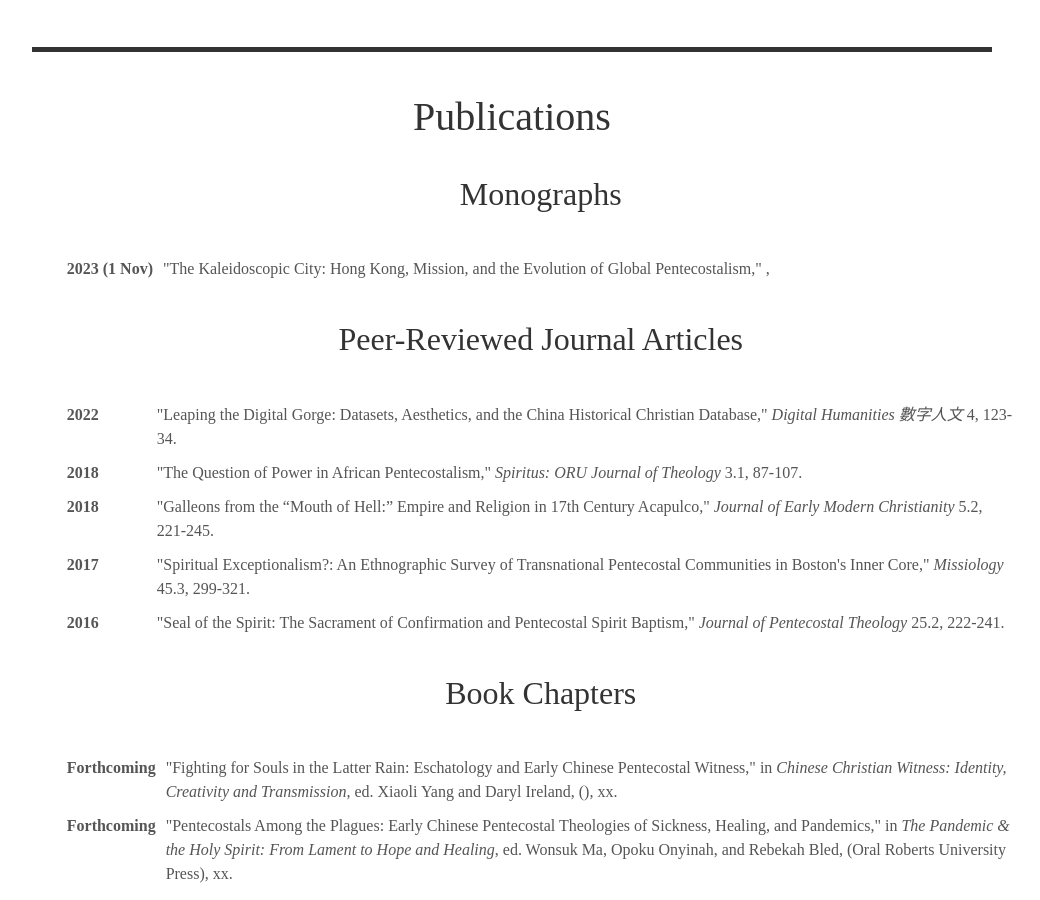
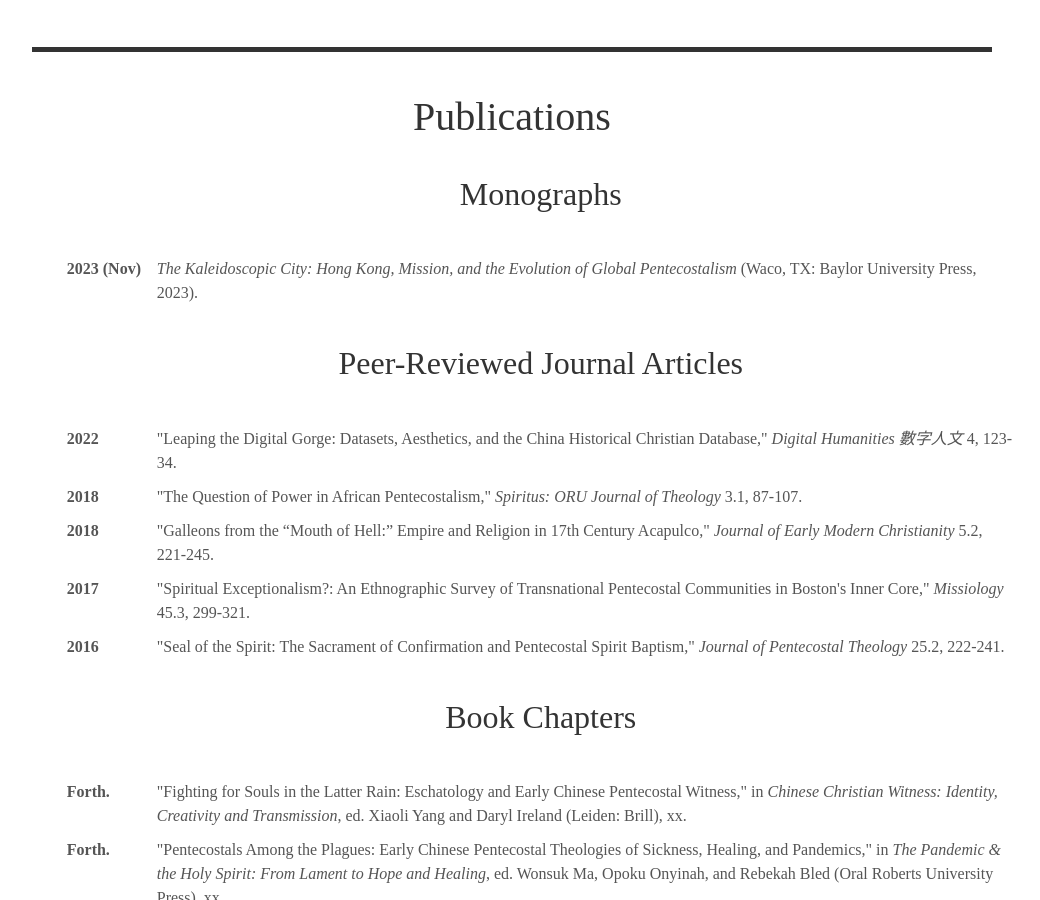
Before and after one commit to alex-mayfield/alex-mayfield.github.io, a Jekyll site: the page built from index.html, in a window 1280 px wide and 900 px high, scrolled down 1531 px. Shown: the whole window, without its empty margins (128-1168 px from the left). Built offline with Jekyll 4.4.1, drawn with Linux system fonts in a browser that asks for light colours; some web fonts are replaced; some of the changed text lies outside the part shown.

Commit message:
Updates to Bibliography

```diff
--- a/_data/publications.yml
+++ b/_data/publications.yml
@@ -121,7 +121,7 @@ list:
     author:
   - title: "Pentecostals Among the Plagues: Early Chinese Pentecostal Theologies of Sickness, Healing, and Pandemics"
     type: chapter
-    year: "Forthcoming"
+    year: "Forth."
     journal:
     vol_iss:
     book: "The Pandemic & the Holy Spirit: From Lament to Hope and Healing"
@@ -131,17 +131,17 @@ list:
     author:
   - title: "Fighting for Souls in the Latter Rain: Eschatology and Early Chinese Pentecostal Witness"
     type: chapter
-    year: "Forthcoming"
+    year: "Forth."
     journal:
     vol_iss:
     book: "Chinese Christian Witness: Identity, Creativity and Transmission"
     edit: Xiaoli Yang and Daryl Ireland
-    publisher:
+    publisher: "Leiden: Brill"
     page: xx
     author:
   - title: "Missions Étrangères de Paris (MEP) and China from the Seventeenth Century to the Present"
     type: review
-    year: "Forthcoming"
+    year: "Forth."
     journal: Journal of Ecclesiastical History
     vol_iss:
     book:
@@ -151,7 +151,7 @@ list:
     author: Ji Li (ed.)
   - title: "The Kaleidoscopic City: Hong Kong, Mission, and the Evolution of Global Pentecostalism"
     type: book
-    year: 2023 (1 Nov)
+    year: 2023 (Nov)
     journal:
     vol_iss:
     book:
--- a/_includes/about.html
+++ b/_includes/about.html
@@ -41,9 +41,9 @@
       {% if forloop.first %}
         <h2>Monographs</h2>
         <table class="publication"><thead>
-          <tr><td><b>{{item.year}}</b></td><td>"{{item.title}}," <i>{{item.journal}}</i> {{item.vol_iss}}, {{item.page}}</td></tr>
+          <tr><td><b>{{item.year}}</b></td><td><i>{{item.title}}</i> ({{item.publisher}}).</td></tr>
       {% else %}
-          <tr><td><b>{{item.year}}</b></td><td>"{{item.title}}," <i>{{item.journal}}</i> {{item.vol_iss}}, {{item.page}}</td></tr>
+          <tr><td><b>{{item.year}}</b></td><td><i>{{item.title}}</i> ({{item.publisher}}).</td></tr>
       {% endif %}
     {% endfor %}
         </thead></table>
@@ -63,9 +63,9 @@
       {% if forloop.first %}
         <h2>Book Chapters</h2>
         <table class="publication"><thead>
-          <tr><td><b>{{item.year}}</b></td><td>"{{item.title}}," in <i>{{item.book}}</i>, ed. {{item.edit}}, ({{item.publisher}}), {{item.page}}.</td></tr>
+          <tr><td><b>{{item.year}}</b></td><td>"{{item.title}}," in <i>{{item.book}}</i>, ed. {{item.edit}} ({{item.publisher}}), {{item.page}}.</td></tr>
       {% else %}
-          <tr><td><b>{{item.year}}</b></td><td>"{{item.title}}," in <i>{{item.book}}</i>, ed. {{item.edit}}, ({{item.publisher}}), {{item.page}}.</td></tr>
+          <tr><td><b>{{item.year}}</b></td><td>"{{item.title}}," in <i>{{item.book}}</i>, ed. {{item.edit}} ({{item.publisher}}), {{item.page}}.</td></tr>
       {% endif %}
     {% endfor %}
         </thead></table>
```
